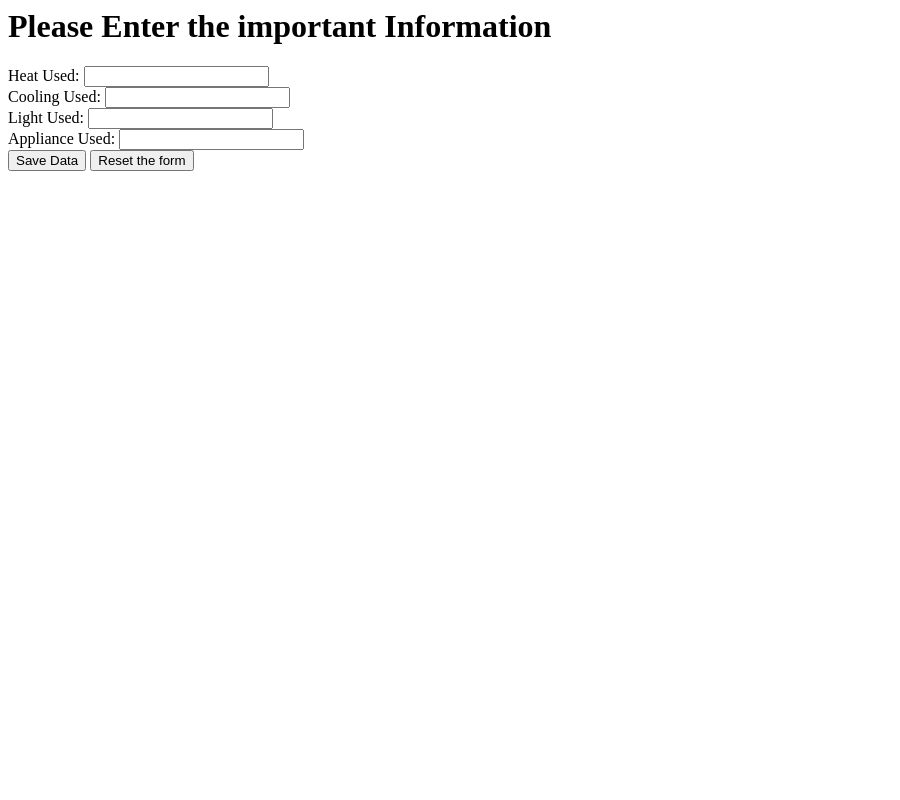
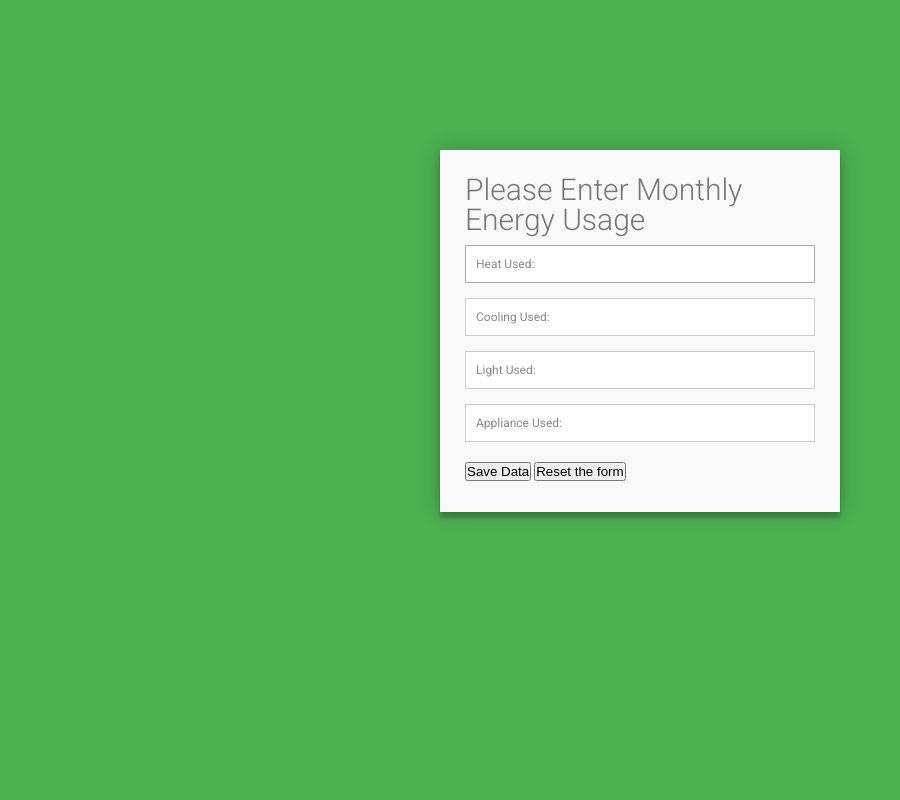
Before and after one commit to amuamushu/NaMoMo, a Python web app: template templates/input.html in a window 1280 px wide. Shown: the whole page, without its empty margins (0-900 px from the left). Run offline with Jinja, Linux system fonts and the light colour scheme; the template is opened without the code that fills it, so the values that code supplies are empty.

Commit message:
Got charts working, formatted css for input and login

```diff
--- a/css/input.css
+++ b/css/input.css
@@ -1,4 +1,144 @@
+@import url(https://fonts.googleapis.com/css?family=Roboto:400,300,600,400italic);
+* {
+  margin: 0;
+  padding: 0;
+  box-sizing: border-box;
+  -webkit-box-sizing: border-box;
+  -moz-box-sizing: border-box;
+  -webkit-font-smoothing: antialiased;
+  -moz-font-smoothing: antialiased;
+  -o-font-smoothing: antialiased;
+  font-smoothing: antialiased;
+  text-rendering: optimizeLegibility;
+}
+
 body {
-  background: #232323;
-  color: #cdcdcd;
+  font-family: "Roboto", Helvetica, Arial, sans-serif;
+  font-weight: 100;
+  font-size: 12px;
+  line-height: 30px;
+  color: #777;
+  background: #4CAF50;
 }
+
+.container {
+  max-width: 400px;
+  width: 100%;
+  margin: 0 auto;
+  position: relative;
+}
+
+#contact input[type="text"],
+#contact input[type="email"],
+#contact input[type="tel"],
+#contact input[type="url"],
+#contact textarea,
+#contact button[type="submit"] {
+  font: 400 12px/16px "Roboto", Helvetica, Arial, sans-serif;
+}
+
+#contact {
+  background: #F9F9F9;
+  padding: 25px;
+  margin: 150px 0;
+  box-shadow: 0 0 20px 0 rgba(0, 0, 0, 0.2), 0 5px 5px 0 rgba(0, 0, 0, 0.24);
+}
+
+#contact h3 {
+  display: block;
+  font-size: 30px;
+  font-weight: 300;
+  margin-bottom: 10px;
+}
+
+#contact h4 {
+  margin: 5px 0 15px;
+  display: block;
+  font-size: 13px;
+  font-weight: 400;
+}
+
+fieldset {
+  border: medium none !important;
+  margin: 0 0 10px;
+  min-width: 100%;
+  padding: 0;
+  width: 100%;
+}
+
+#contact input[type="text"],
+#contact input[type="email"],
+#contact input[type="tel"],
+#contact input[type="url"],
+#contact textarea {
+  width: 100%;
+  border: 1px solid #ccc;
+  background: #FFF;
+  margin: 0 0 5px;
+  padding: 10px;
+}
+
+#contact input[type="text"]:hover,
+#contact input[type="email"]:hover,
+#contact input[type="tel"]:hover,
+#contact input[type="url"]:hover,
+#contact textarea:hover {
+  -webkit-transition: border-color 0.3s ease-in-out;
+  -moz-transition: border-color 0.3s ease-in-out;
+  transition: border-color 0.3s ease-in-out;
+  border: 1px solid #aaa;
+}
+
+#contact textarea {
+  height: 100px;
+  max-width: 100%;
+  resize: none;
+}
+
+#contact button[type="submit"] {
+  cursor: pointer;
+  width: 100%;
+  border: none;
+  background: #4CAF50;
+  color: #FFF;
+  margin: 0 0 5px;
+  padding: 10px;
+  font-size: 15px;
+}
+
+#contact button[type="submit"]:hover {
+  background: #43A047;
+  -webkit-transition: background 0.3s ease-in-out;
+  -moz-transition: background 0.3s ease-in-out;
+  transition: background-color 0.3s ease-in-out;
+}
+
+#contact button[type="submit"]:active {
+  box-shadow: inset 0 1px 3px rgba(0, 0, 0, 0.5);
+}
+
+.copyright {
+  text-align: center;
+}
+
+#contact input:focus,
+#contact textarea:focus {
+  outline: 0;
+  border: 1px solid #aaa;
+}
+
+::-webkit-input-placeholder {
+  color: #888;
+}
+
+:-moz-placeholder {
+  color: #888;
+}
+
+::-moz-placeholder {
+  color: #888;
+}
+
+:-ms-input-placeholder {
+  color: #888;
+}
--- a/templates/input.html
+++ b/templates/input.html
@@ -1,21 +1,35 @@
 <html>
   <head>
     <title>Input</title>
+    <link rel="stylesheet" type="text/css" href="css/input.css">
+  </head>
     <body>
-    <h1> Please Enter the important Information <br></h1>
-
-    <form method="post" action="/input">
-      Heat Used: <input type="text" name="heating_usage"><br>
-      Cooling Used: <input type="text" name="cooling_usage"><br>
-      Light Used: <input type="text" name="lighting_usage"></br>
-      Appliance Used: <input type="text" name="appliance_usage"></br>
+      <div class="container">
+  <form id="contact" action="/input" method="post">
+    <h3>Please Enter Monthly Energy Usage </h3>
+    <fieldset>
+      <input name="heating_usage" placeholder="Heat Used: " type="text" tabindex="1" required autofocus>
+    </fieldset>
+    <fieldset>
+      <input name="cooling_usage" placeholder="Cooling Used: " type="text" tabindex="2" required>
+    </fieldset>
+    <fieldset>
+      <input name="lighting_usage" placeholder="Light Used: " type="text" tabindex="3" required>
+    </fieldset>
+    <fieldset>
+      <input name="appliance_usage" placeholder="Appliance Used:" type="text" tabindex="4" required>
+    </fieldset>
+  <!--  <p class="copyright">Designed by <a href="https://colorlib.com" target="_blank" title="Colorlib">Colorlib</a></p> -->
     <input type="submit" value="Save Data" onclick = "loadDoc()"></input>
       <button type="reset">Reset the form</button>
-    </form>
       {% if button == True %}
       <form method="get" action="/main">
       <button type="submit">Return</button>
       </form>
       {% endif %}
+  </form>
+
+
+</div>
 </body>
 </html>
```
Also changed, not shown: css/main.css (+40 -1 lines), js/barChart.js (added, +23 -0 lines), js/lineChart.js (added, +23 -0 lines), js/pieChart.js (added, +24 -0 lines), templates/main.html (+48 -36 lines), js/data.js (line endings or trailing spaces). Lines whose indentation alone changed are shown as unchanged.
